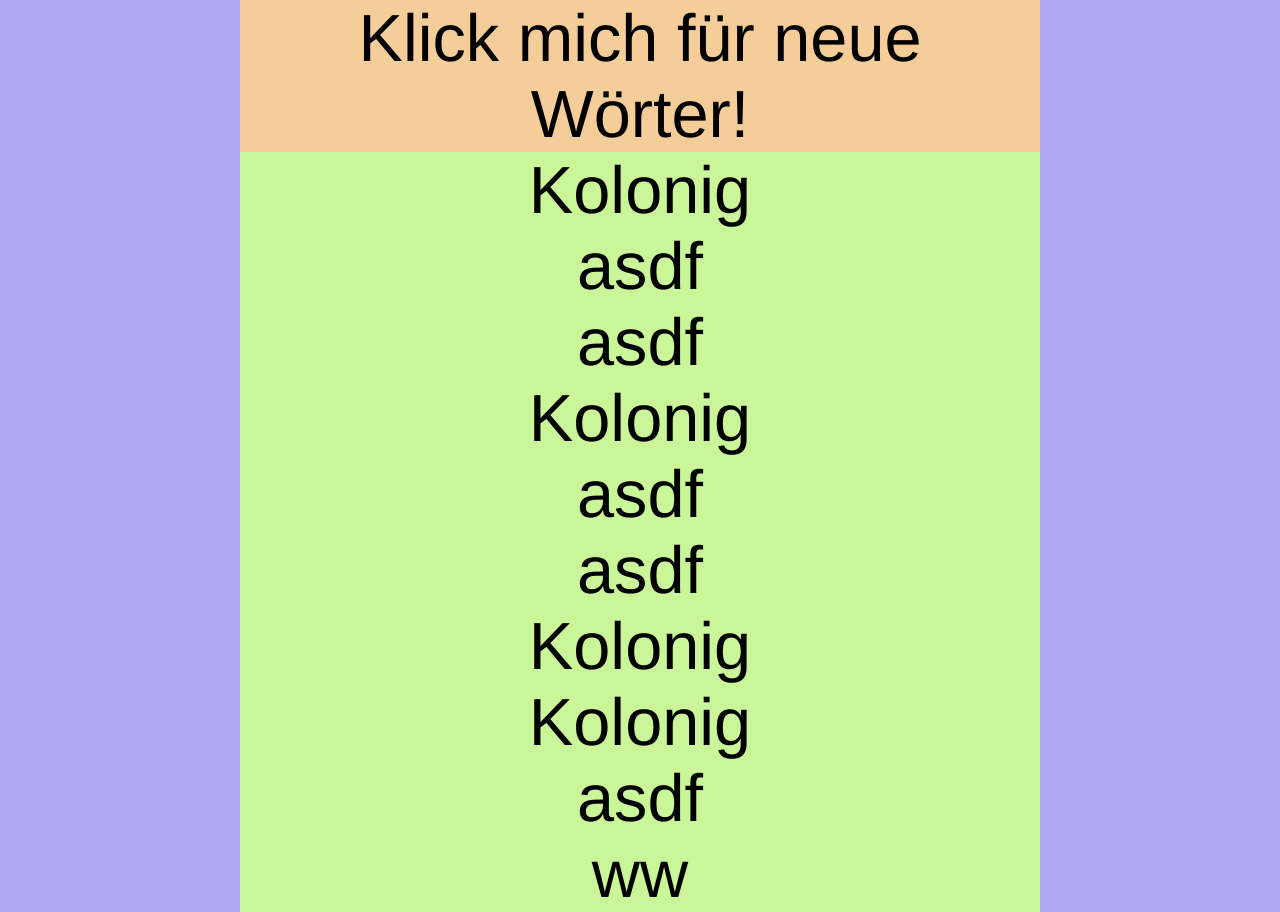
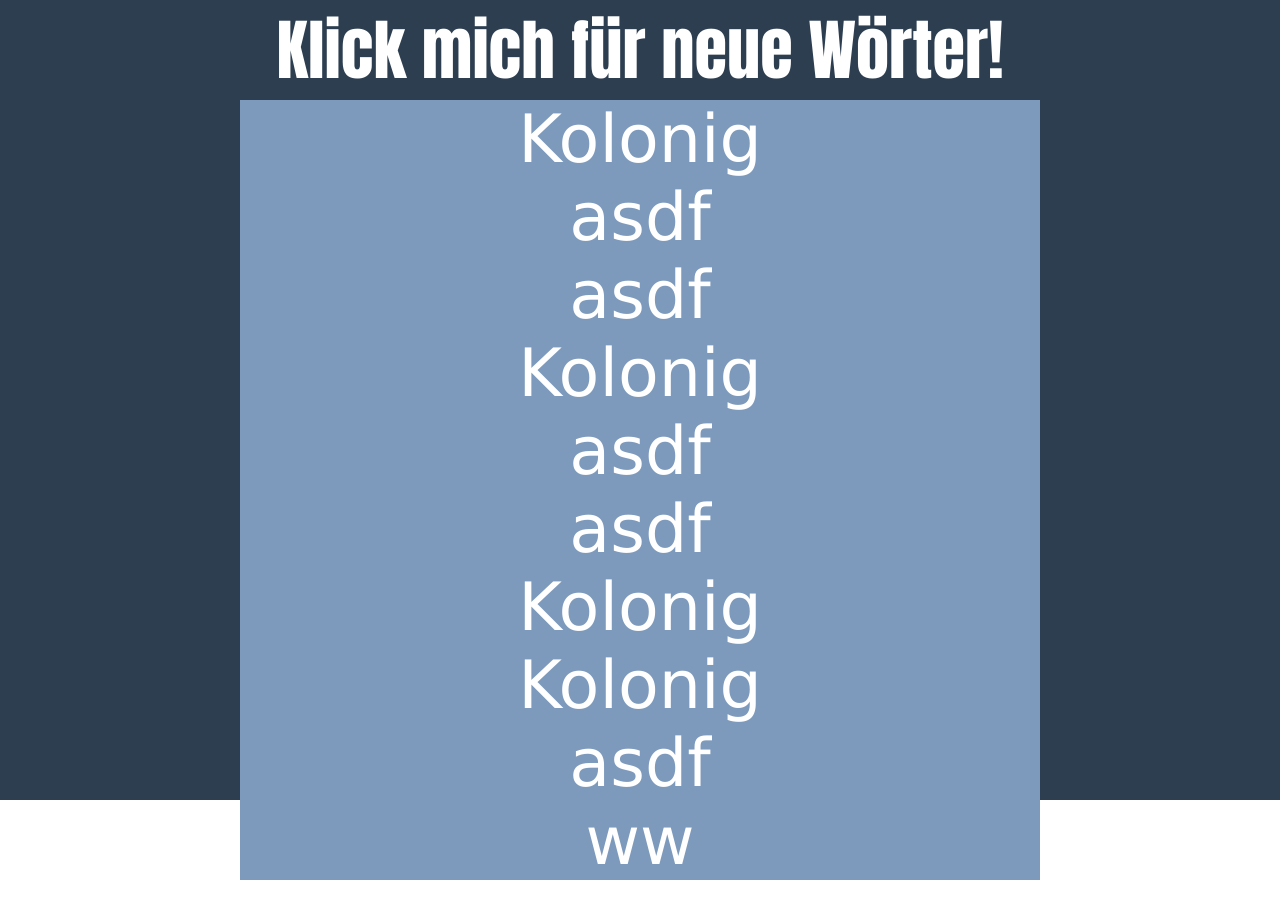
Before and after one commit to mionisation/fremdwoerterspiel, a plain HTML site: page index.html in a window 1280 px wide. After the commit the page ends 880 px from the top, so only its background shows below. Drawn offline with nearby package versions, Linux system fonts and the light colour scheme.

Commit message:
added color animation

```diff
--- a/index.html
+++ b/index.html
@@ -6,6 +6,7 @@
         <title>DAS FREMDWÖRTER SPIEL</title>
 	    		<script src="fittext.js"></script>
 		<script src="https://ajax.googleapis.com/ajax/libs/jquery/1.11.3/jquery.min.js"></script>
+		<script src="jquery.animate-colors-min.js"></script>
 		<script src="fittext.js"></script>
 		<script src="main.js"></script>
 
@@ -15,7 +16,7 @@
 			width: 100%;
 			height: 100%;
 			margin: 0px;
-			background-color: #b1a7f1;
+			background-color:#FFFFFF;
 		}
 		canvas {
 			padding: 0;
@@ -23,17 +24,22 @@
 			display: block;
 		}
 		div {
-			font-family: "Helvetica", "Verdana", "Calibri", "Arial", sans-serif;
+			font-family: "Lucida Grande", "Tahoma", "Calibri", "Verdana", "Arial", sans-serif;
 			margin: auto;
 			text-align: center;
 			max-width: 800px;
-			background-color: #caf599;
+			color:#FFFFFF;
+		}
+		.name {
+			background-color:#FFFFFF;
 		}
 		#newWordButton {
-			background-color: #f5cd99;
+			font-family: "Impact", "Arial Black", "Arial", sans-serif;
+			background-color:#FFFFFF;
 		}
 		.desc {
-			background-color: #f5cd99;
+			font-family: "Trebuchet MS", "Tahoma", "Calibri", "Verdana", "Arial", sans-serif;
+			background-color:#FFFFFF;
 		}
 	    -->
 	   </style>
@@ -44,13 +50,13 @@
 
 	<body onload="main();">
 		<div id="fittext">
-		<div id="newWordButton" onclick="loadNewWord();">Klick mich für neue Wörter!</div>
+		<div id="newWordButton" onclick="loadNewWord();setRandomStyle();">Klick mich für neue Wörter!</div>
 		<div class="name">Click</div>
-		<div class="name">on</div>
+		<div class="name">here</div>
+		<div class="name">to</div>
+		<div class="name">read</div>
 		<div class="name">the</div>
-		<div class="name">button</div>
-		<div class="name">above</div>
-		<div class="name">to</div>
+		<div class="name">description</div>
 		<div class="name">load</div>
 		<div class="name">new</div>
 		<div class="name">words</div>
--- a/main.js
+++ b/main.js
@@ -5,9 +5,53 @@
 var dict_name = ["Kolonig", "asdf", "ww"];
 var used_name = [];
 var dict_meaning = ["This is a super long description of alsdfkij aslfkijasoflijasdof ijasdof ijasdof ijsdflkrejfl kejfl kej lkej sl j","2","3"];
+var colorSelect = -1;
 
 
+function css(selector, property, value) {
+    for (var i=0; i<document.styleSheets.length;i++) {//Loop through all styles
+        //Try add rule
+		console.log(selector+ ' {'+property+':'+value+'}');
+        try { document.styleSheets[i].insertRule(selector+ ' {'+property+':'+value+'}', document.styleSheets[i].cssRules.length);
+        } catch(err) {try { document.styleSheets[i].addRule(selector, property+':'+value);} catch(err) {}}//IE
+    }
+}
+
+
+function setRandomStyle() {
+	/*There are two colors to set:
+	First: Word-Bg
+	Second: Body-Background, Description-Bg, NewButton-Bg
+	Font color is white*/
+
+	//don't change font color
+	var values = [['#7D9ABC', '#2C3E50'],
+				['#427F3F', '#4CB646']
+				//['#', '#'],
+				/*['#', '#'],
+				['#', '#'],
+				['#', '#'],
+				['#', '#'],
+				['#', '#'],
+				['#', '#'],
+				['#', '#'],
+				['#', '#']*/
+	]
+	var selectors = ['body', '#newWordButton', '.name', '.desc'];
+
+	//make fix for first, then animate for every following
+	var tmp = Math.floor(Math.random()*values.length);
+	colorSelect = tmp == colorSelect ? (tmp+1)%values.length : tmp;
+	$(selectors[0]).animate({'background-color': values[colorSelect][1]}, { duration: 200, queue: false });
+	$(selectors[1]).animate({'background-color': values[colorSelect][1]}, { duration: 200, queue: false });
+	$(selectors[2]).animate({'background-color': values[colorSelect][0]}, { duration: 200, queue: false });
+	$(selectors[3]).animate({'background-color': values[colorSelect][1]}, { duration: 200, queue: false });
+	css(selectors[3], 'background-color', values[colorSelect][1]);
+
+}
+
 function main() {
+	setRandomStyle();
 	fitText(document.getElementById('fittext'), 1.2);
 	loadNewWord();
 	var names = document.getElementsByClassName("name");
```
